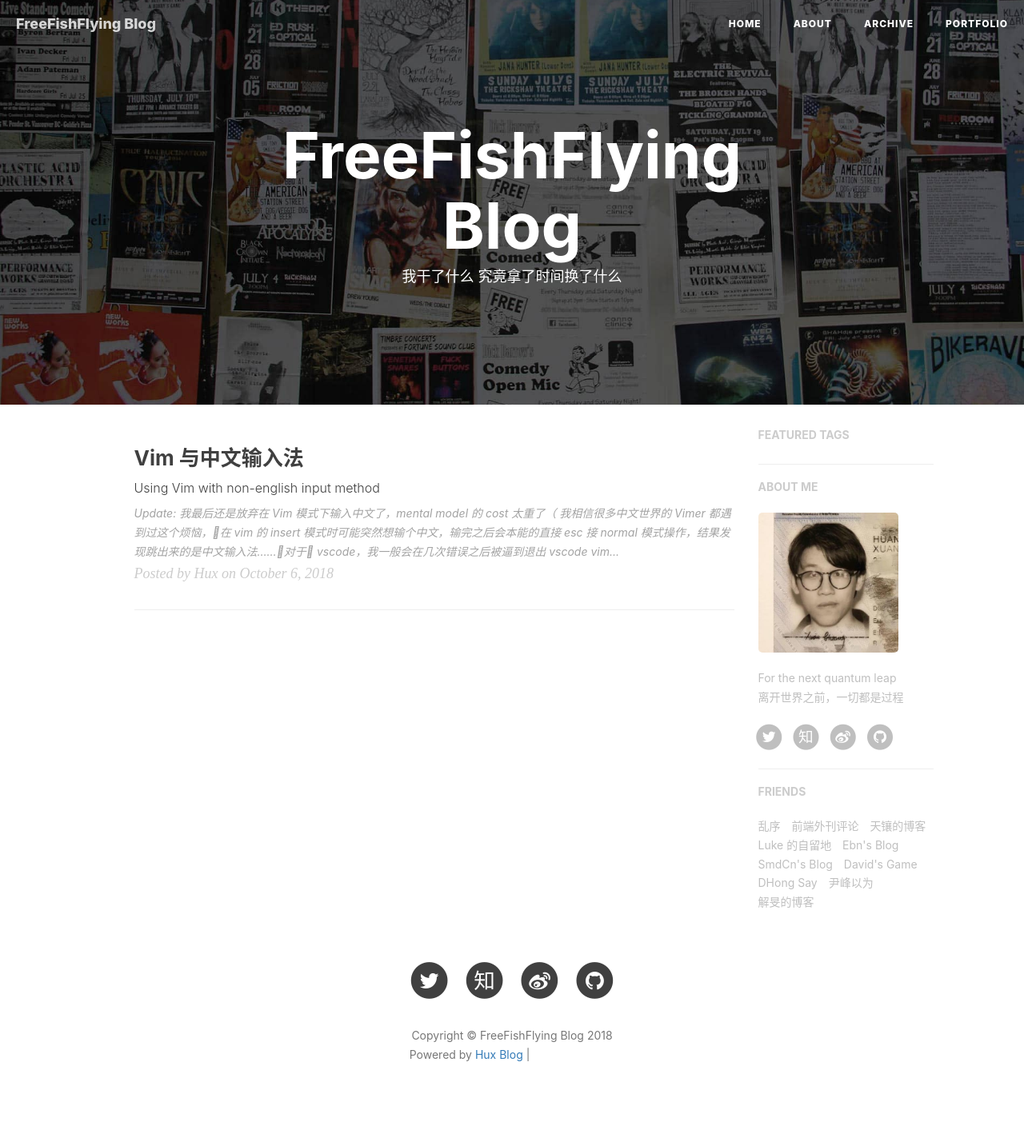
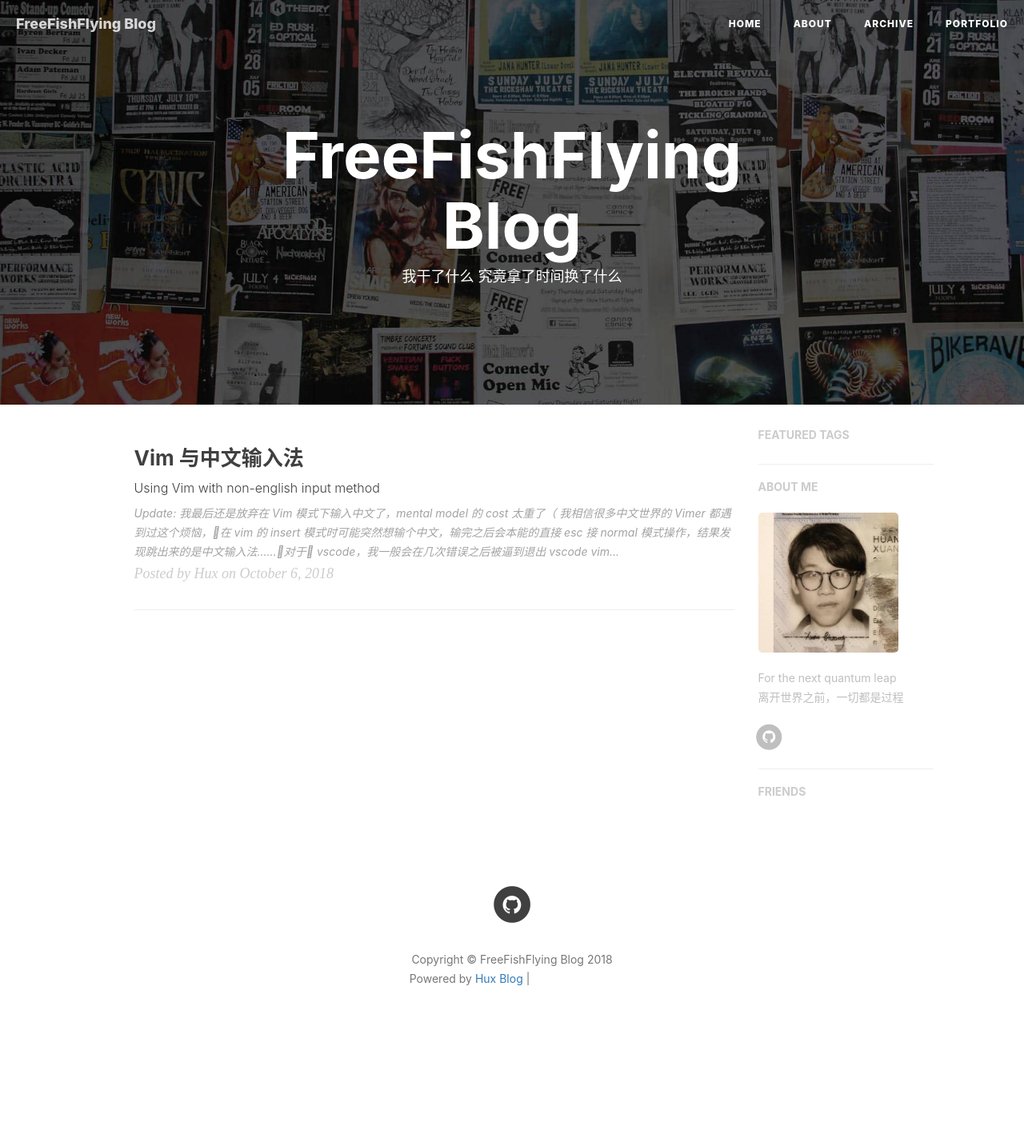
Before and after one commit to FreeFishFlying/FreeFishFlying.github.io, a Jekyll site: the page built from index.html, in a window 1280 px wide. Shown: the whole page at 80% size. Built offline with Jekyll 4.4.1, drawn with Linux system fonts in a browser that asks for light colours; nearby versions of some CDN libraries; the list of posts is cut into pages by our own code; comment, search, counter and statistics services are not loaded; after the commit the page ends 1328 px from its top, so only the background shows below that; grey boxes are pictures that could not be loaded.

Commit message:
fix config

```diff
--- a/_config.yml
+++ b/_config.yml
@@ -13,10 +13,10 @@ future: true
 
 # SNS settings
 RSS: false
-weibo_username:     huxpro
-zhihu_username:     huxpro
-github_username:    huxpro
-twitter_username:   huxpro
+#weibo_username:     huxpro
+#zhihu_username:     huxpro
+github_username:    FreeFishFlying
+#twitter_username:   huxpro
 #facebook_username:  huxpro
 #linkedin_username:  firstname-lastname-idxxxx
 
@@ -106,34 +106,5 @@ friends: [
     #     title: "Su",
     #     href: "http://su.gallery/"
     # },{
-        title: "乱序",
-        href: "http://mida.re/"
-    },{
-        title: "前端外刊评论",
-        href: "http://qianduan.guru/"
-    },{
-        title: "天镶的博客",
-        href: "http://lingyu.wang/"
-    },{
-        title: "Luke 的自留地",
-        href: "http://hmqk1995.github.io"
-    },{
-        title: "Ebn's Blog",
-        href: "http://ebnbin.com/"
-    },{
-        title: "SmdCn's Blog",
-        href: "http://blog.smdcn.net"
-    },{
-        title: "David's Game",
-        href: "https://www.ruoyaowu.com/"
-    },{
-        title: "DHong Say",
-        href: "http://dhong.co"
-    },{
-        title: "尹峰以为",
-        href: "http://ingf.github.io/"
-    },{
-        title: "解旻的博客",
-        href: "http://xieminis.me/"
     }
 ]
```
